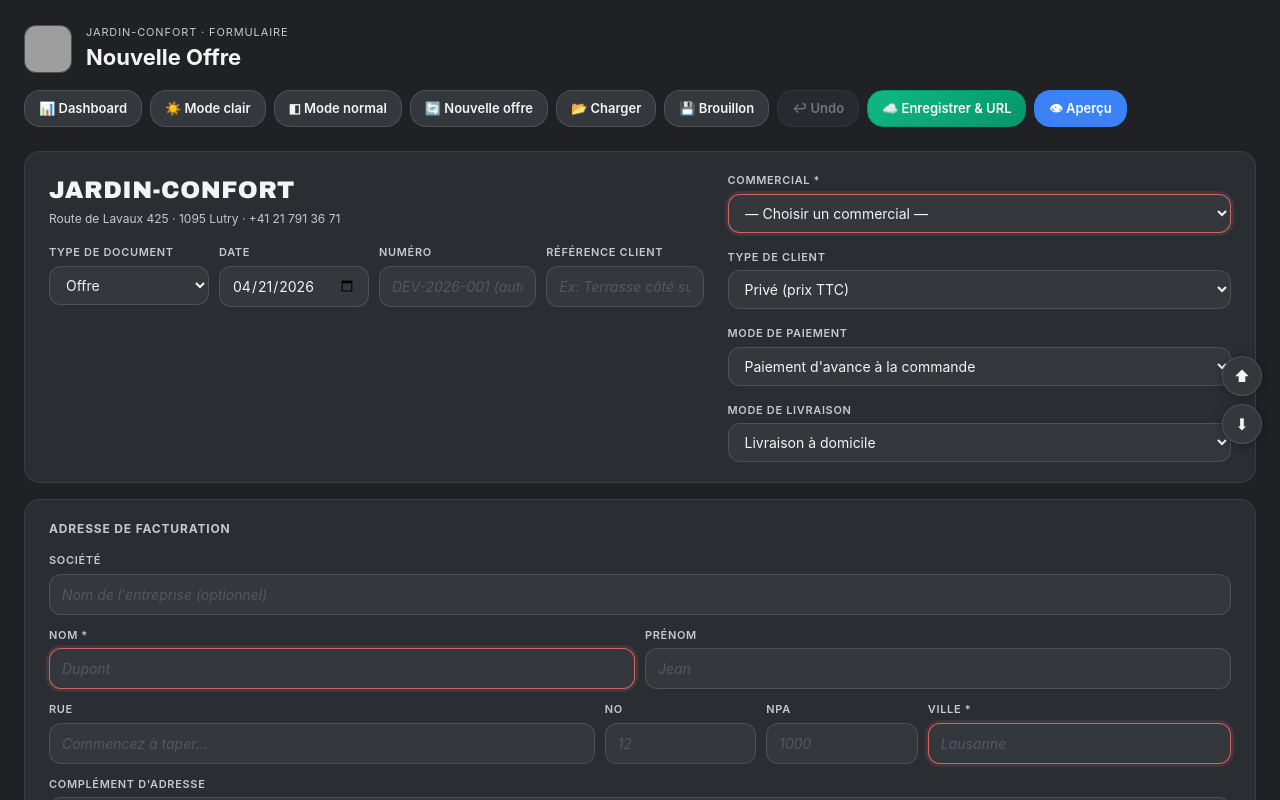
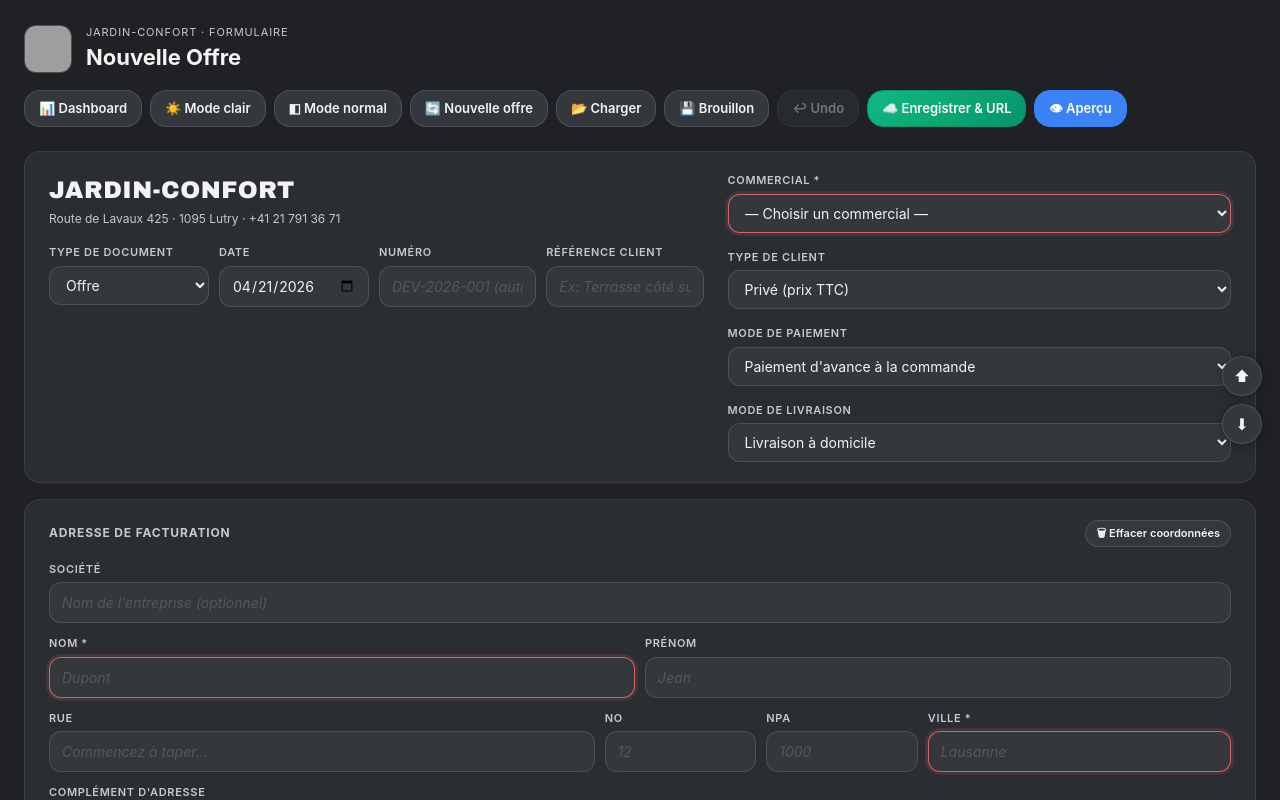
Before and after one commit to thierrystricker-crypto/jardin-confort-formulaire, a Next.js app: page /offres/nouveau in a window 1280 px wide. Shown: the top 800 px of the page. Built offline with nearby package versions, Linux system fonts and the light colour scheme; grey boxes are pictures that could not be loaded.

Commit message:
fix: adresse livraison vide sauf nom/prénom

```diff
--- a/app/offres/nouveau/page.tsx
+++ b/app/offres/nouveau/page.tsx
@@ -856,7 +856,13 @@
 
         {/* ── COORDONNÉES ── */}
         <section className="jc-card">
-          <div className="jc-section-title">Adresse de facturation</div>
+          <div style={{display:"flex", alignItems:"center", justifyContent:"space-between", marginBottom:14}}>
+            <div className="jc-section-title" style={{marginBottom:0}}>Adresse de facturation</div>
+            <button className="jc-btn jc-btn-ghost" style={{fontSize:11, padding:"4px 10px"}}
+              onClick={() => { setNom(""); setPrenom(""); setSociete(""); setEmail(""); setTelephone1(""); setTelephone2(""); setRue(""); setRue2(""); setNumero(""); setNpa(""); setVille(""); setSelectedClientId(null); setClientSuggestions([]); }}>
+              🗑 Effacer coordonnées
+            </button>
+          </div>
           <div className="jc-grid jc-g1">
             <div className="jc-field">
               <label>Société</label>
@@ -920,7 +926,8 @@
             <div className="jc-field" style={{position:"relative"}}>
               <label>Téléphone 1</label>
               <input autoComplete="new-password" placeholder="+41 79 000 00 00" value={telephone1}
-                onChange={(e) => { const v = normalizeSwissPhone(e.target.value); onClientFieldChange(v, "tel", setTelephone1) }} />
+                onChange={(e) => onClientFieldChange(e.target.value, "tel", setTelephone1)}
+              onBlur={(e) => setTelephone1(normalizeSwissPhone(e.target.value))} />
               {clientSuggestions.length > 0 && clientSearchField === "tel" && (
                 <div className="jc-client-dropdown">
                   {clientSuggestions.map(c => (
@@ -980,9 +987,9 @@
               <input type="checkbox" checked={livrDiff} onChange={(e) => {
                 setLivrDiff(e.target.checked);
                 if (e.target.checked) {
-                  setLivrSociete(societe); setLivrNom(nom); setLivrPrenom(prenom);
-                  setLivrTel(telephone1); setLivrRue(rue); setLivrNumero(numero);
-                  setLivrNpa(npa); setLivrVille(ville);
+                  setLivrNom(nom); setLivrPrenom(prenom);
+                  setLivrSociete(""); setLivrTel(""); setLivrRue("");
+                  setLivrNumero(""); setLivrNpa(""); setLivrVille(""); setLivrRue2("");
                 }
               }} />
               <span>Adresse de livraison différente de l'adresse de facturation</span>
```
